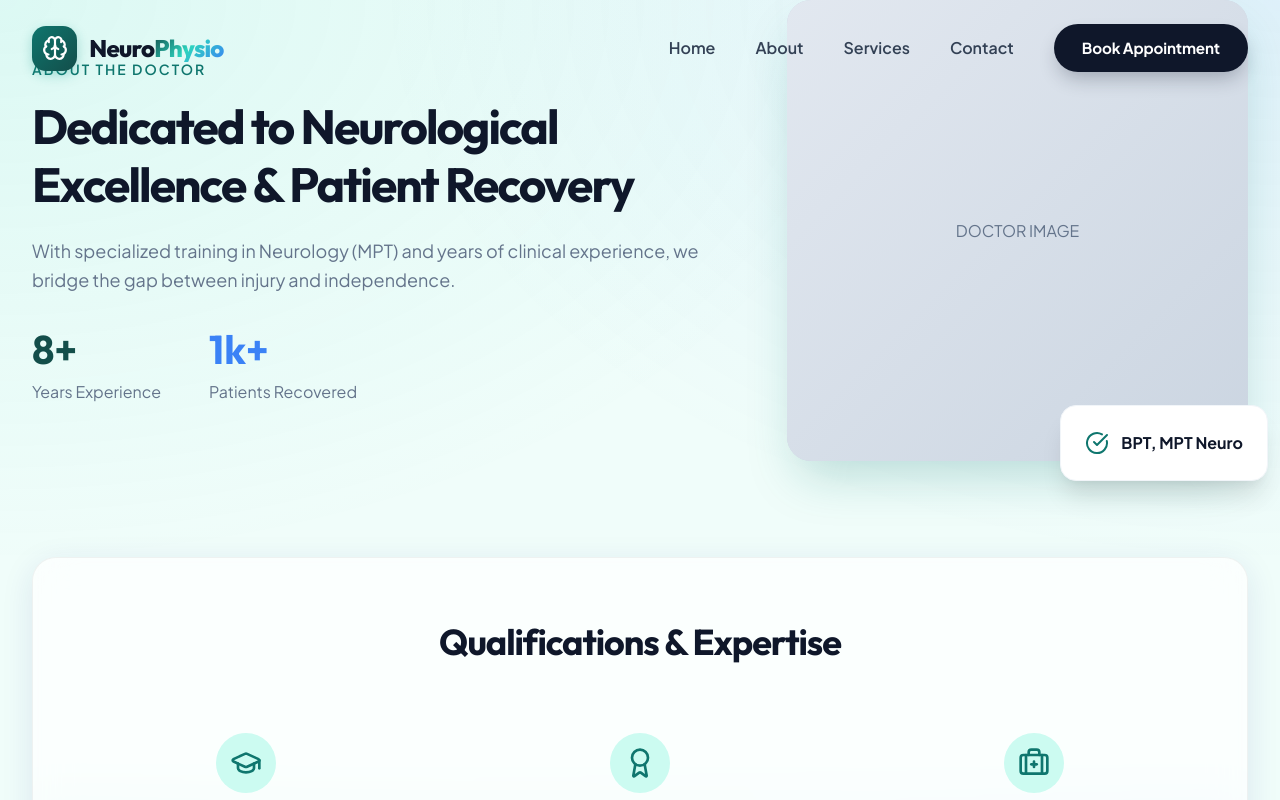
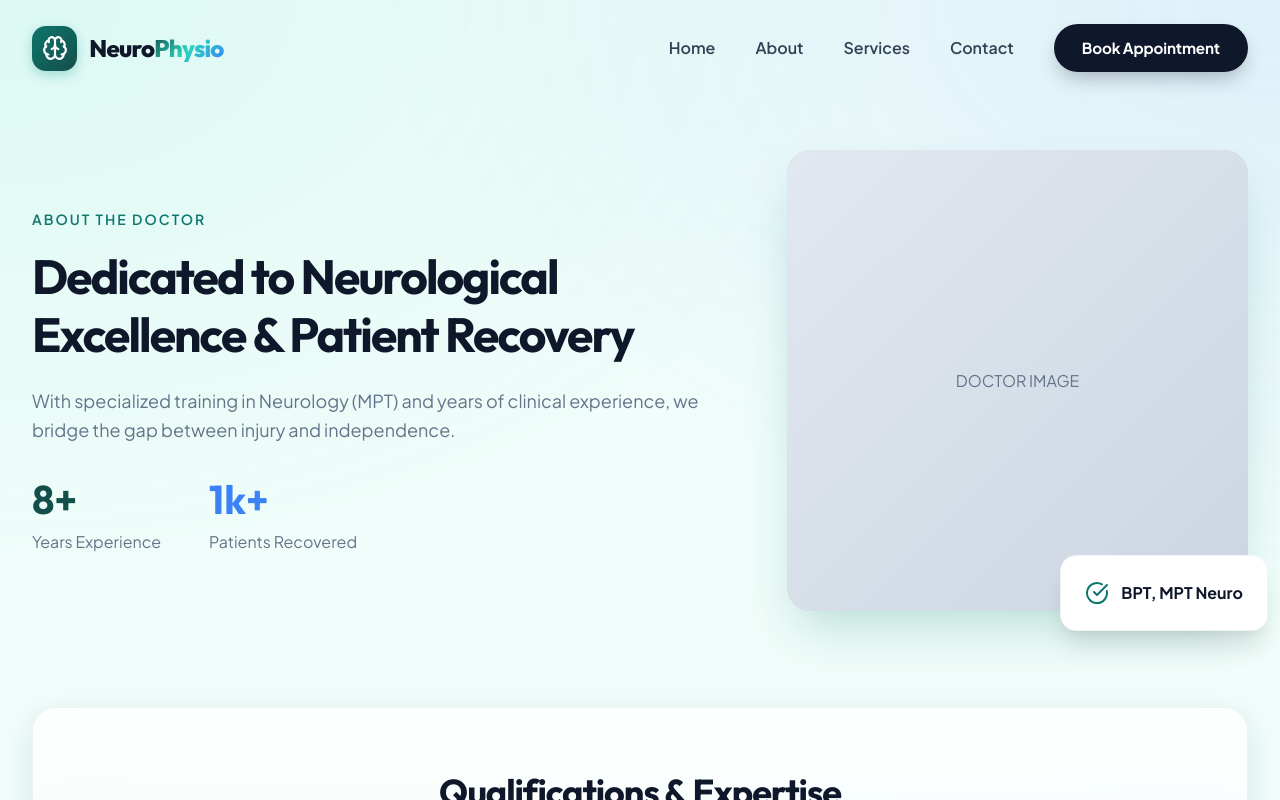
Before and after one commit to ujvaldesai01-cmyk/physio-neuro-care, a React (Vite) app in the folder client/: page /about in a window 1280 px wide. Shown: the top 800 px of the page. Built offline with nearby package versions, Linux system fonts and the light colour scheme.

Commit message:
Fix UI overlap on pages by setting global page-wrapper padding

```diff
--- a/client/src/index.css
+++ b/client/src/index.css
@@ -101,6 +101,13 @@ h2 {
   max-width: var(--container-width);
   margin: 0 auto;
   padding: 0 2rem;
+}
+
+.page-wrapper {
+  padding-top: 150px;
+  padding-bottom: 4rem;
+  position: relative;
+  overflow-x: hidden;
 }
 
 .text-gradient {
@@ -352,10 +359,6 @@ h2 {
 
   .page-wrapper {
     padding-top: 130px !important;
-    /* Extra space for mobile navbar */
-    padding-bottom: 4rem !important;
-    position: relative;
-    overflow-x: hidden;
   }
 
   section {
```
